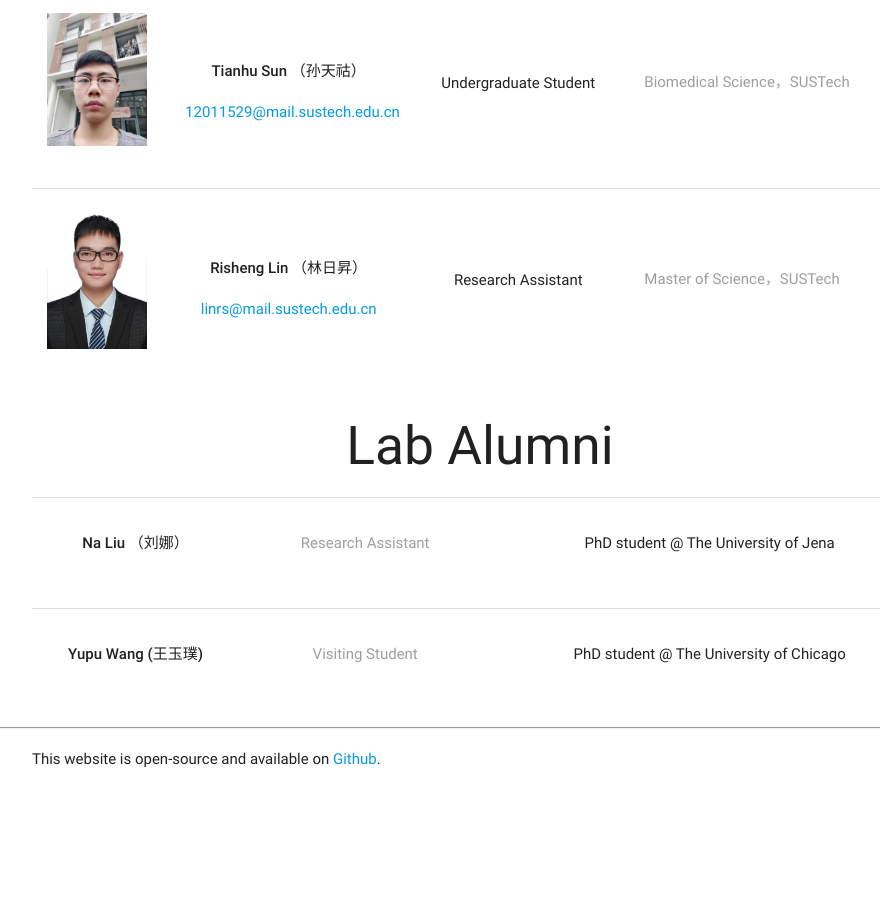
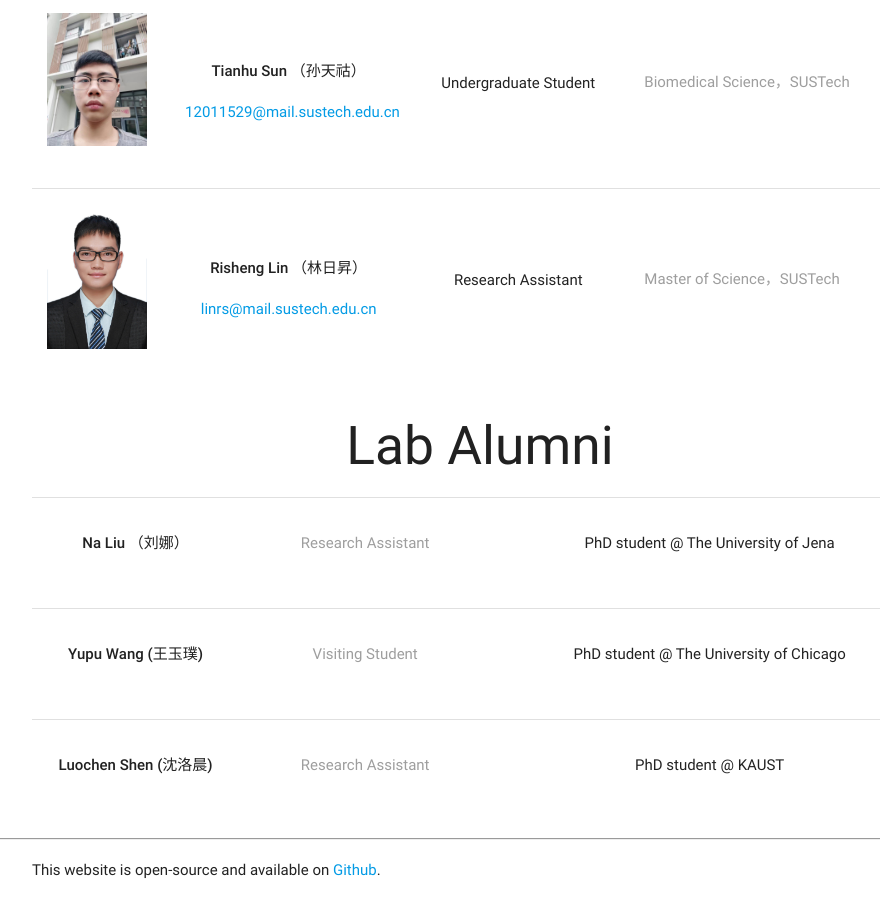
Before and after one commit to rltianlab/rltianlab.github.io, a Jekyll site: the page built from members/index.html, in a window 1280 px wide and 900 px high, scrolled down 2973 px. Shown: the whole window, without its empty margins (160-1040 px from the left). Built offline with Jekyll 4.4.1, drawn with Linux system fonts in a browser that asks for light colours; before the commit the page ends 3762 px from its top, so only the background shows below that.

Commit message:
Update alumni.yml

```diff
--- a/_data/alumni.yml
+++ b/_data/alumni.yml
@@ -4,3 +4,6 @@
 - name: Yupu Wang (王玉璞)
   position: Visiting Student
   new_position: PhD student @ The University of Chicago
+- name: Luochen Shen (沈洛晨)
+  position: Research Assistant
+  new_position: PhD student @ KAUST
```
